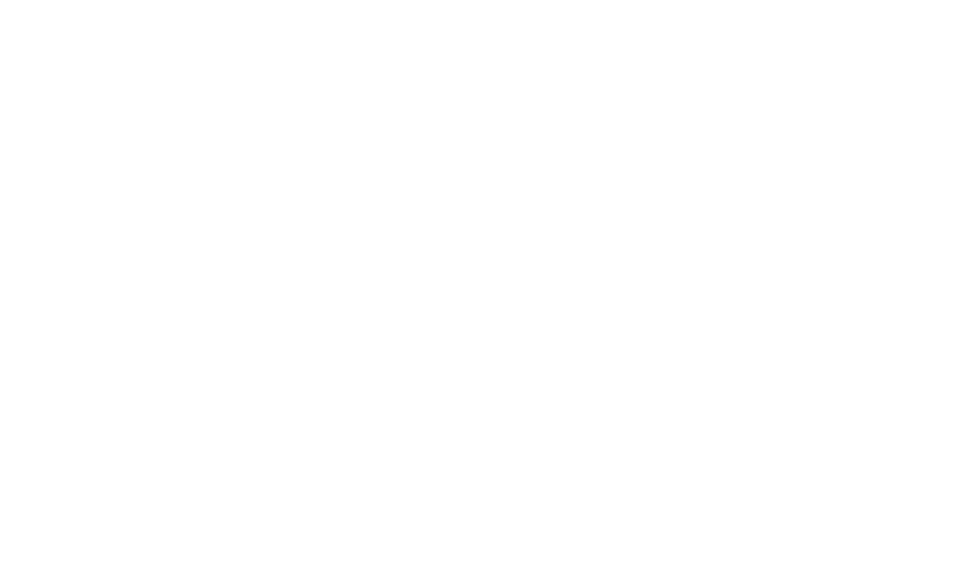
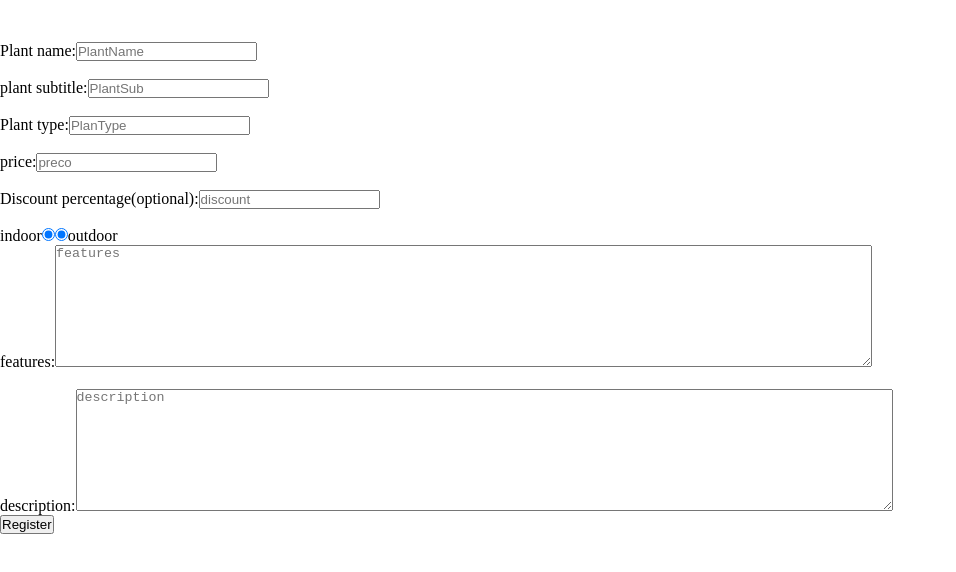
Before and after one commit to IBORD/Ecommerce-Plant-Challenge2, a React (Create React App) app in the folder suculenta-store/: page /form in a window 1280 px wide. Before the commit this address had no page. Shown: the top 572 px of the page, without its empty margins (0-956 px from the left). Built offline with nearby package versions, Linux system fonts and the light colour scheme; a web font is replaced by a local one.

Commit message:
fix: update form validation

```diff
--- a/suculenta-store/package.json
+++ b/suculenta-store/package.json
@@ -6,6 +6,7 @@
     "@testing-library/jest-dom": "^5.17.0",
     "@testing-library/react": "^13.4.0",
     "@testing-library/user-event": "^13.5.0",
+    "formik": "^2.4.5",
     "react": "^18.2.0",
     "react-dom": "^18.2.0",
     "react-router-dom": "^6.21.1",
--- a/suculenta-store/src/App.jsx
+++ b/suculenta-store/src/App.jsx
@@ -1,4 +1,4 @@
-import Rotas from './components/Routs/Routs';
+import Rotas from './components/Routes/Routes';
 import './style/Global.css';
 
 function App() {
--- a/suculenta-store/src/components/Routs/Routs.jsx
+++ b/suculenta-store/src/components/Routes/Routes.jsx
@@ -1,11 +1,13 @@
 import React from "react";
 import { BrowserRouter, Route, Routes } from 'react-router-dom';
 import HomePage from "../HomePage/HomePage";
+import PlantRegistration from "../form/form";
 
 const Rotas = () => (
     <BrowserRouter>
         <Routes>
             <Route exact path='/' element={<HomePage />} />
+            <Route path='/form' element={<PlantRegistration />} />
         </Routes>
     </BrowserRouter>
 );
--- a/suculenta-store/src/components/form/form.jsx
+++ b/suculenta-store/src/components/form/form.jsx
@@ -1,113 +1,115 @@
-import './style/Global.css';
-import React, { useState } from 'react';
-import { useForm, useFormState } from 'react-hook-form';
-import { yupResolver } from '@hookform/resolvers/yup';
-import * as yup from 'yup';
+import React, { useState } from "react";
+import { Formik, Form, Field, ErrorMessage } from "formik";
+import * as yup from "yup";
 
-const validationSchema = yup.object().shape({
-  plantName: yup.string().required('Nome é obrigatório'),
-  plantSubtitle: yup.string().required('Subtitulo é obrigatório'),
-  plantType: yup.string().required('Tipo é obrigatório'),
-  price: yup.number().required('Preço é obrigatório'),
-  label: yup.string().oneOf(['Indoor', 'Outdoor']).required('Rótulo é obrigatório'),
-  features: yup.string().required('Características são obrigatórias'),
-  discountPercentage: yup.number().required('Porcentagem de desconto é obrigatória'),
 
- });
+function PlantRegistration() {
+  const validationSchema = yup.object({
+  PlantName: yup
+    .string()
+    .matches(/^[^\d]*$/, 'Nome da planta não pode conter números')
+    .required('Nome da planta é obrigatório'),
+ PlantSub: yup
+    .string()
+    .matches(/^[^\d]*$/, 'Nome da espécie não pode conter números')
+    .required('Nome da espécie é obrigatório'),
+  PlanType: yup
+    .string()
+    .matches(/^[^\d]*$/, 'Nome da planta não pode conter números')
+    .required('Nome da planta é obrigatório'),
+ preco: yup
+    .number()
+    .positive('Preço deve ser maior que zero')
+    .required('Preço é obrigatório'),
+    discount: yup
+    .number()
+    .positive('Preço deve ser maior que zero'),
+    features: yup
+    .string()
+    .required('requer algum caracter'),
+    description: yup
+    .string()
+    .required('requer algum caracter'),
 
- const PlantRegistration = () => {
-  const { register, handleSubmit, formState: { errors } } = useForm({
-     resolver: yupResolver(validationSchema),
   });
 
-  const onSubmit = (data) => {
-     console.log(data);
-  };
-
+  const [values] = useState({
+    nomeDaPlanta: '',
+    nomeDaEspecie: '',
+    preco: '',
+    plantType: '',
+    discount: '',
+    features: '',
+    descricao: '',
+   });
 
   return (
-     <form className="forma" onSubmit={handleSubmit(onSubmit)}>
-       <h1>Plant Registration</h1>
-       <label>Plant Name:</label>
-       <input
-         type="text"
-         id="plantName"
-         name="plantName"
-         placeholder="Name"
-         required
-         {...register('plantName')} />
-       {errors.plantName && <p>{errors.plantName.message}</p>}
-       <label for="plantSubtitle">Plant Subtitle:</label>
-       <input
-         type="text"
-         id="plantSubtitle"
-         name="plantSubtitle"
-         placeholder="Subtitle"
-         required
-         {...register('plantSubtitle')} />
-       {errors.plantSubtitle && <p>{errors.plantSubtitle.message}</p>}
-       <label for="plantType">Plant Type:</label>
-       <input
-         type="text"
-         id="plantType"
-         name="plantType"
-         placeholder="Type"
-         required
-         {...register('plantType')} />
-       {errors.plantType && <p>{errors.plantType.message}</p>}
-       <label for="price">Price:</label>
-       <input
-         type="number"
-         id="price"
-         name="price"
-         placeholder="Price"
-         required
-         {...register('price')} />
-       {errors.price && <p>{errors.price.message}</p>}
-       <label for="discountPercentage">Discount Percentage:</label>
-       <input
-         type="number"
-         id="discountPercentage"
-         name="discountPercentage"
-         placeholder="Discount"
-         required
-         {...register('discountPercentage')} />
-       {errors.discountPercentage && <p>{errors.discountPercentage.message}</p>}
-       <label for="label">Label:</label>
-       <label>
-         <input type="radio" id="indoor" name="label" value="Indoor" />
-         Indoor
-       </label>
-       <label>
-         <input type="radio" id="outdoor" name="label" value="Outdoor" />
-         Outdoor
-       </label>
-       <label for="features">Features:</label>
-       <textarea
-         id="features"
-         name="features"
-         rows="8"
-         cols="100"
-         placeholder="Features"
-         required
-         {...register('features')}
-       ></textarea>
-       {errors.features && <p>{errors.features.message}</p>}
-       <label for="descricao">Descrição:</label>
-      <textarea
-        id="descricao"
-        name="descricao"
-        rows="8"
-        cols="100"
-        placeholder="Suculenta cactus"
-        required
-        {...register('features')}
-      ></textarea>
-      {errors.features && <p>{errors.features.message}</p>}
-      <input type="submit" value="submit"/>
-    </form>
+    <Formik
+      validationSchema={validationSchema}
+      initialValues={values}
 
+    >
+      <div>
+        <h1>Plant Registration</h1>
+        <Form>
+          <div>
+            Plant name:
+            <Field type="PlantName" name="PlantName" placeholder="PlantName" />
+            <ErrorMessage component="div" name="PlantName" />
+          </div>
+          <br />
+          <div>
+            plant subtitle:
+            <Field type="PlantSub" name="PlantSub" placeholder="PlantSub" />
+            <ErrorMessage component="div" name="PlantSub" />
+            <div>
+            <br />
+            Plant type:
+            <Field type="PlanType" name="PlanType" placeholder="PlanType" />
+            <ErrorMessage component="div" name="PlanType" />
+
+          </div>
+          <br />
+          <div>
+          price:
+            <Field type="number" name="preco" placeholder="preco" />
+            <ErrorMessage component="div" name="preco" />
+          </div>
+          <br />
+          <div>
+          Discount percentage(optional):
+            <Field type="number" name="discount" placeholder="discount" />
+            <ErrorMessage component="div" name="discount" />
+
+          </div>
+          <br />
+          <div>
+          <div>
+            indoor
+            <Field type="radio" name="indoor" va/>
+            <ErrorMessage component="div" name="indoor" />
+
+            <Field type="radio" name="outdoor" />
+            outdoor
+            <ErrorMessage component="div" name="outdoor" />
+          </div>
+          features:
+            <textarea type="features" name="features" placeholder="features" as='textarea' cols="100" rows="8" maxlength='300' />
+            <ErrorMessage component="div" name="features" />
+          </div>
+          <br />
+          <div>
+          description:
+            <textarea type="description" name="description" placeholder="description" as='textarea' cols="100" rows="8" maxlength='300' />
+            <ErrorMessage component="div" name="description" />
+          </div>
+
+          </div>
+
+          <button type="submit">Register</button>
+        </Form>
+      </div>
+    </Formik>
   );
-};
-
+}
 export default PlantRegistration;
--- a/suculenta-store/src/components/header/Header.jsx
+++ b/suculenta-store/src/components/header/Header.jsx
@@ -11,7 +11,7 @@
                 <img src={Logo} alt="Logo" className='logo' />
                 <div>
                     <Link className="home" to='/'>Home</Link>
-                    <Link className="nav" to='/'>Register</Link>
+                    <Link className="nav" to='/form'>Register</Link>
                     <Link className="nav" to='/'>Products</Link>
                     <Link className="nav" to='/'>About Us</Link>
                 </div>
```
Also changed, not shown: suculenta-store/src/components/form/testeform.jsx (added, +21 -0 lines), 1 other file (tests, documents, lock files or other folders).
